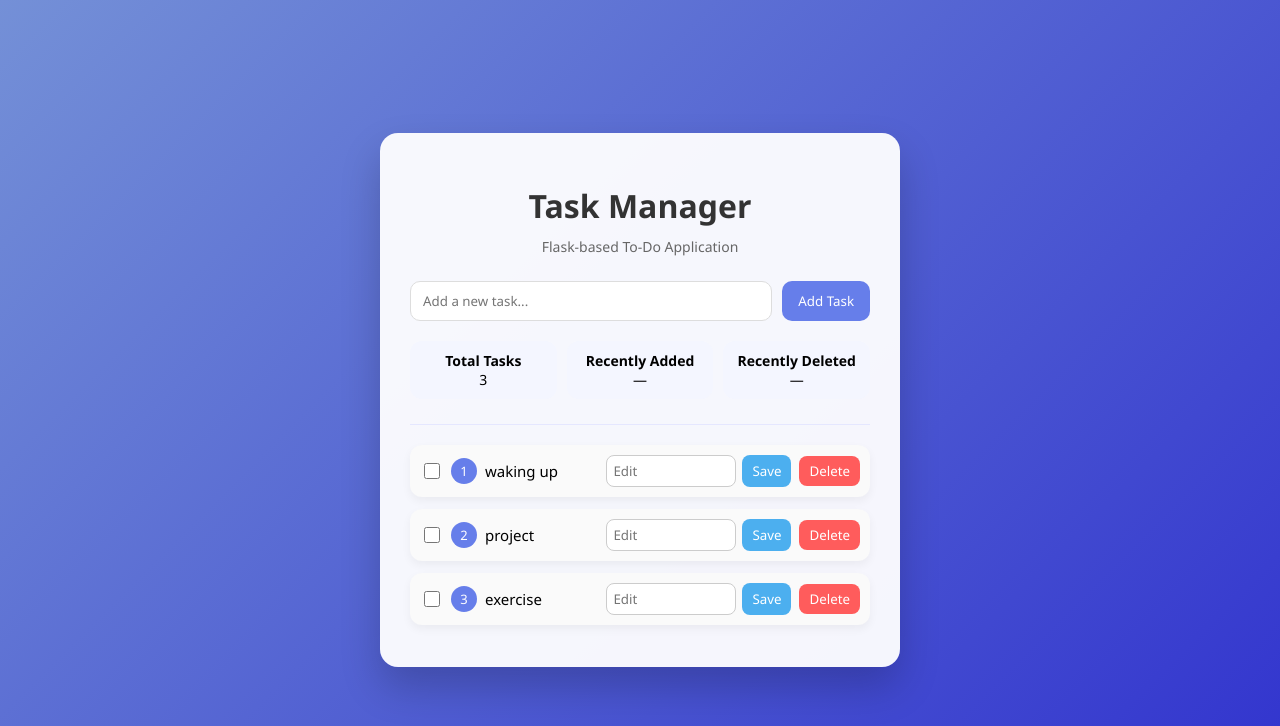
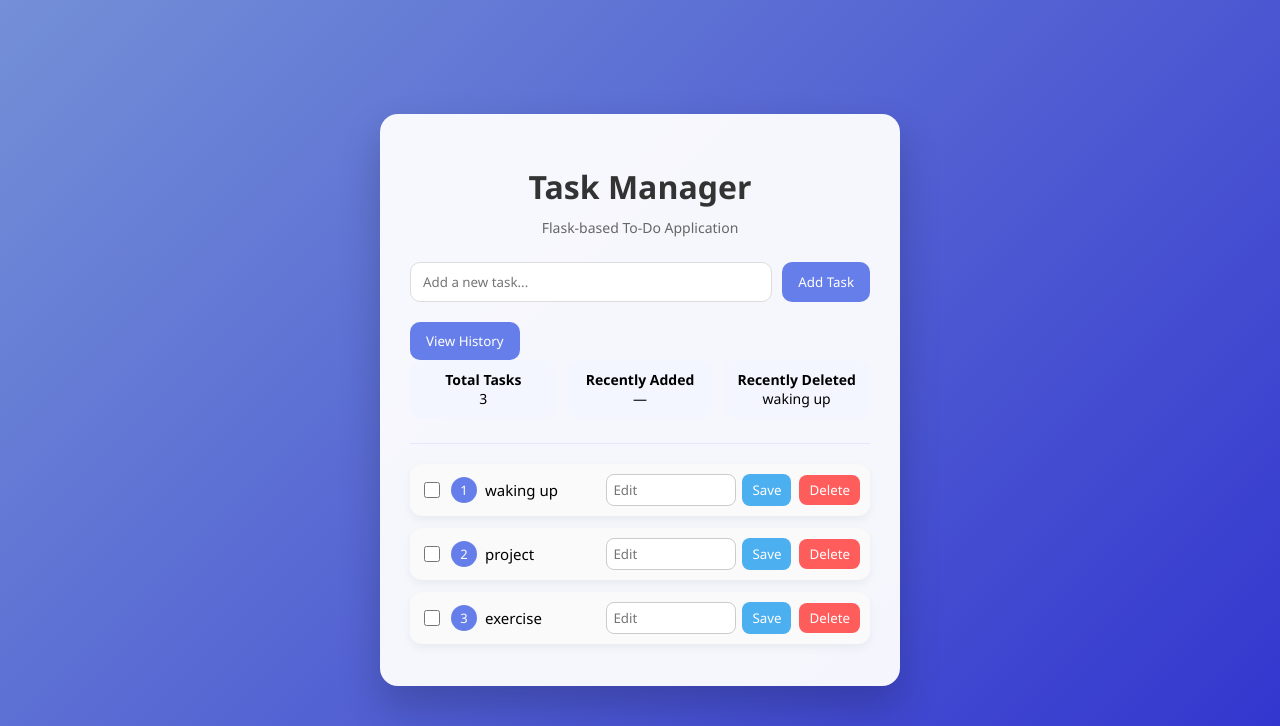
Before and after one commit to marushkadsilva-zen/flask_todo_list, a Flask app: page / in a window 1280 px wide. Shown: the top 726 px of the page. Run offline with Flask 3, Linux system fonts and the light colour scheme; data comes from the database, SQL or seed files in the repository; both versions use the stored data as it was after the commit.

Commit message:
Added routing

```diff
--- a/app.py
+++ b/app.py
@@ -136,6 +136,22 @@
     conn.close()
     return redirect(url_for("index"))
 
+@app.route("/history")
+def history():
+    conn = get_db()
+
+    history_data = conn.execute(
+        "SELECT * FROM task_history ORDER BY id DESC"
+    ).fetchall()
+
+    conn.close()
+
+    return render_template(
+        "history.html",
+        history=history_data
+    )
+
+
 
 if __name__ == "__main__":
     init_db()
--- a/templates/index.html
+++ b/templates/index.html
@@ -15,6 +15,10 @@
         <input type="text" name="task" placeholder="Add a new task..." required>
         <button class="add-btn" type="submit">Add Task</button>
     </form>
+    <a href="/history">
+    <button class="add-btn">View History</button>
+</a>
+
 
     <!-- Stats -->
     <div class="stats">
```
Also changed, not shown: templates/history.html (added, +34 -0 lines), todo.db.
